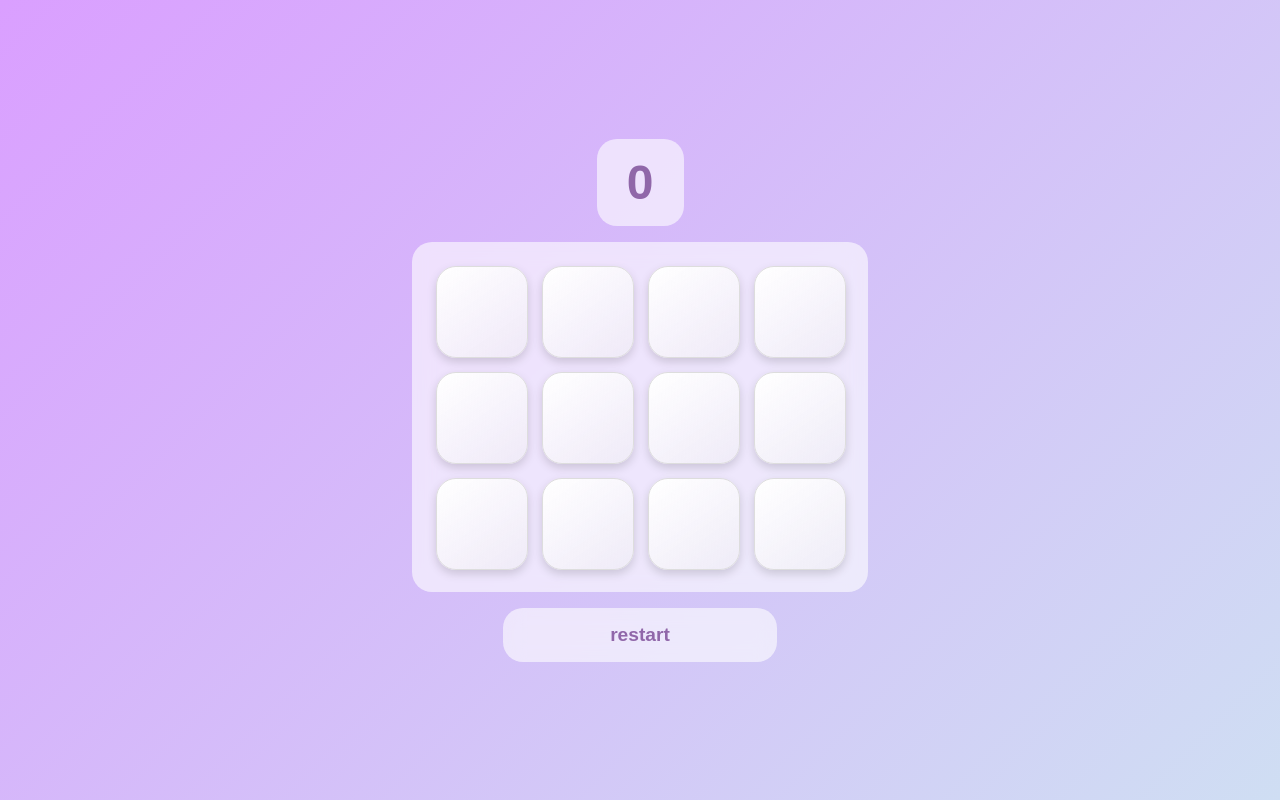
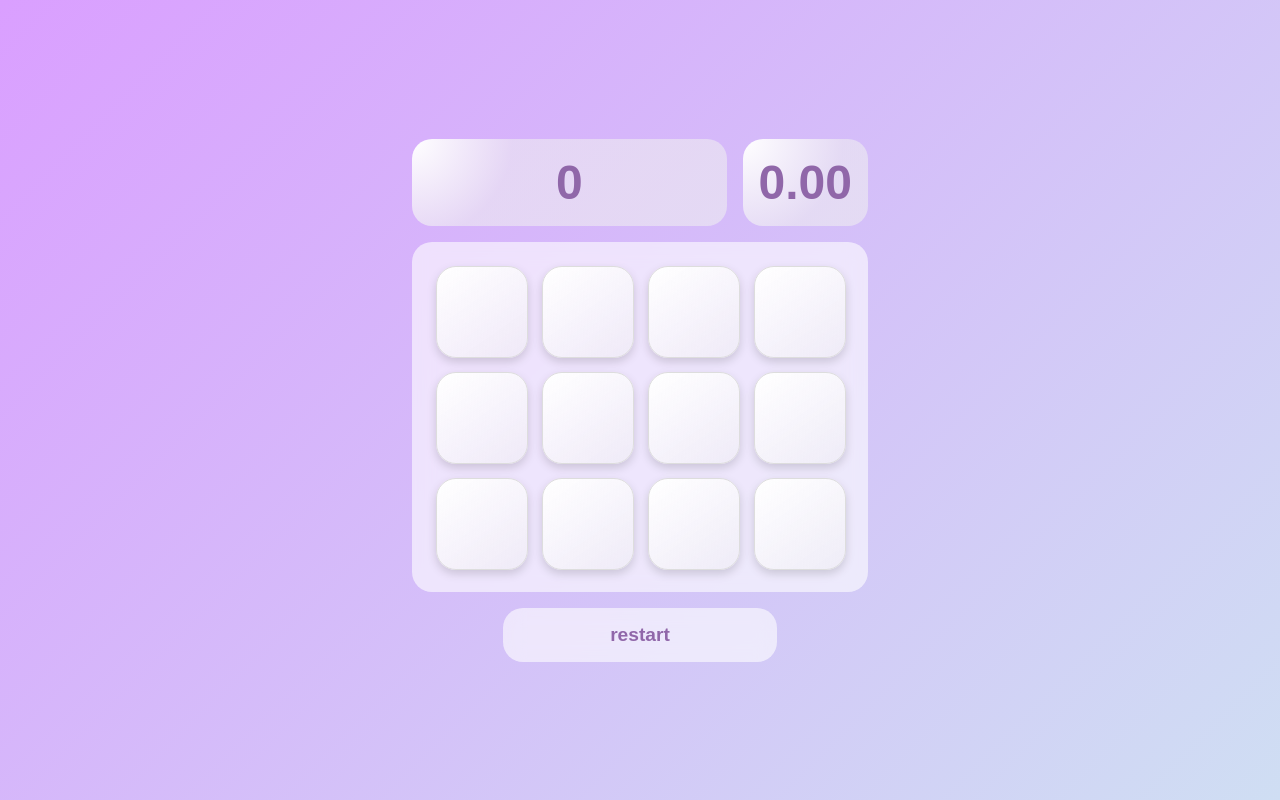
Before and after one commit to Cropsii/Find2pairs, a React (Vite) app: page / in a window 1280 px wide. Built offline with nearby package versions, Linux system fonts and the light colour scheme.

Commit message:
add
добавлен таймер

```diff
--- a/src/App.css
+++ b/src/App.css
@@ -16,17 +16,28 @@ body {
   flex-direction: column;
   gap: 1rem;
 }
+.result-container {
+  display: flex;
+  align-items: center;
+  justify-content: center;
+  gap: 1rem;
+}
 .score {
+  flex: 1;
+}
+.score,
+.timer {
   padding: 1rem;
   color: var(--textMain);
-  background: rgba(255, 255, 255, 0.6);
+  background: radial-gradient(circle 100px at left top, #ffffff, #f0f0f090);
   text-align: center;
-  width: fit-content;
   place-self: center;
-  aspect-ratio: 1;
   border-radius: 20px;
   font-size: 3rem;
   font-weight: bold;
+}
+.timer {
+  width: fit-content;
 }
 .board {
   display: grid;
@@ -88,7 +99,7 @@ body {
   border: 0;
   padding: 1rem;
   place-self: center;
-  font-size: clamp(1rem,1.5vw,1.5rem);
+  font-size: clamp(1rem, 1.5vw, 1.5rem);
   color: var(--textMain);
   width: 60%;
   border-radius: 20px;
@@ -101,5 +112,5 @@ body {
   scale: 0.9;
 }
 .restart:hover {
-  opacity: 0.7;
+  opacity: 0.8;
 }
--- a/src/App.jsx
+++ b/src/App.jsx
@@ -1,4 +1,4 @@
-import { useEffect, useState } from "react";
+import { useEffect, useRef, useState } from "react";
 import "./App.css";
 
 function App() {
@@ -9,20 +9,30 @@ function App() {
   const [flippedCards, setFlippedCards] = useState([]);
   const [lock, setLock] = useState(false);
   const [pairs, setPairs] = useState([]);
-  const [blink, setBlink] = useState(true);
+  const [blink, setBlink] = useState(false);
   const [score, setScore] = useState(0);
+  const [resting, setResting] = useState(false);
+  const [time, setTime] = useState(0);
+  const timeStarted = useRef(false);
+  const timeRefId = useRef(null);
+
   const flip = (index) => {
     if (flippedCards.includes(index) || lock) {
       return;
     }
     setFlippedCards([...flippedCards, index]);
+    if (!timeStarted.current) {
+      timeStarted.current = true;
+      timeRefId.current = setInterval(() => {
+        setTime((prev) => +(prev + 0.1).toFixed(2));
+      }, 10);
+    }
   };
+
   useEffect(() => {
-    setTimeout(() => {
-      setBlink(false);
-    }, 700);
-  }, [blink]);
-  useEffect(() => {
+    if (pairs.length == 12) {
+      stopTimer();
+    }
     if (flippedCards.length == 2) {
       setLock(true);
       const [firsIndex, secondIndex] = flippedCards;
@@ -32,19 +42,35 @@ function App() {
         setLock(false);
       } else
         setTimeout(() => {
+          setLock(false);
           setFlippedCards([]);
-          setLock(false);
         }, 500);
     }
   }, [flippedCards]);
+  const stopTimer = () => {
+    clearInterval(timeRefId.current);
+    timeStarted.current = false;
+  };
   const reset = () => {
-    setEmojiPack((prev) => prev.sort(() => Math.random() - 0.5));
-    setBlink(true);
+    if (resting) return;
+
+    setResting(true);
+    setPairs([]);
     setFlippedCards([]);
     setScore(0);
+
+    const shuffled = [...emojis, ...emojis].sort(() => Math.random() - 0.5);
+    setEmojiPack(shuffled);
+    setBlink(true);
+    stopTimer();
+    setTime(0);
     setTimeout(() => {
-      setPairs([]);
-    }, 100);
+      setBlink(false);
+    }, 700);
+
+    setTimeout(() => {
+      setResting(false);
+    }, 1000);
   };
   const upScore = (index) => {
     if (flippedCards.includes(index)) {
@@ -53,9 +79,13 @@ function App() {
       setScore((prev) => (prev += 1));
     }
   };
+  const startTimer = () => {};
   return (
     <div className="app">
-      <div className="score">{score}</div>
+      <div className="result-container">
+        <div className="score">{score}</div>
+        <div className="timer">{time.toFixed(2)}</div>
+      </div>
       <div className="board">
         {emojiPack.map((emoji, index) => {
           return (
```
